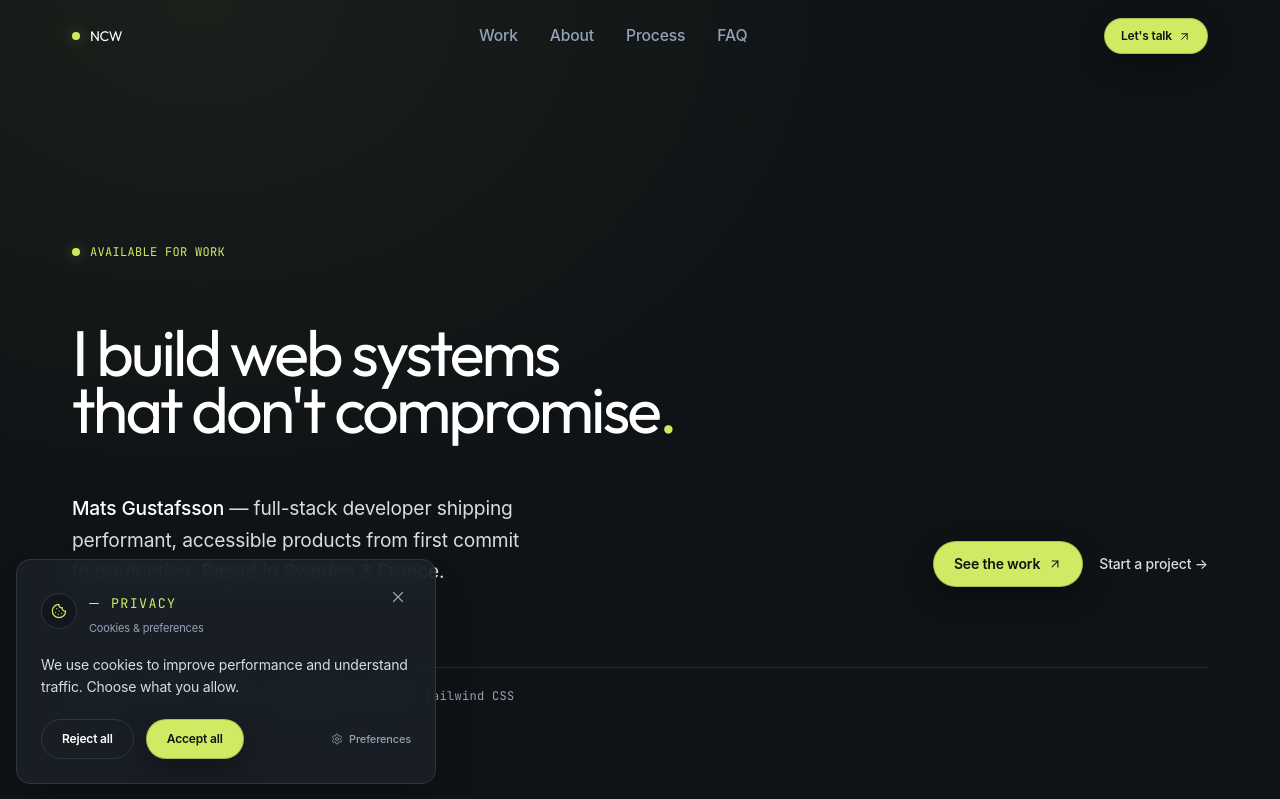
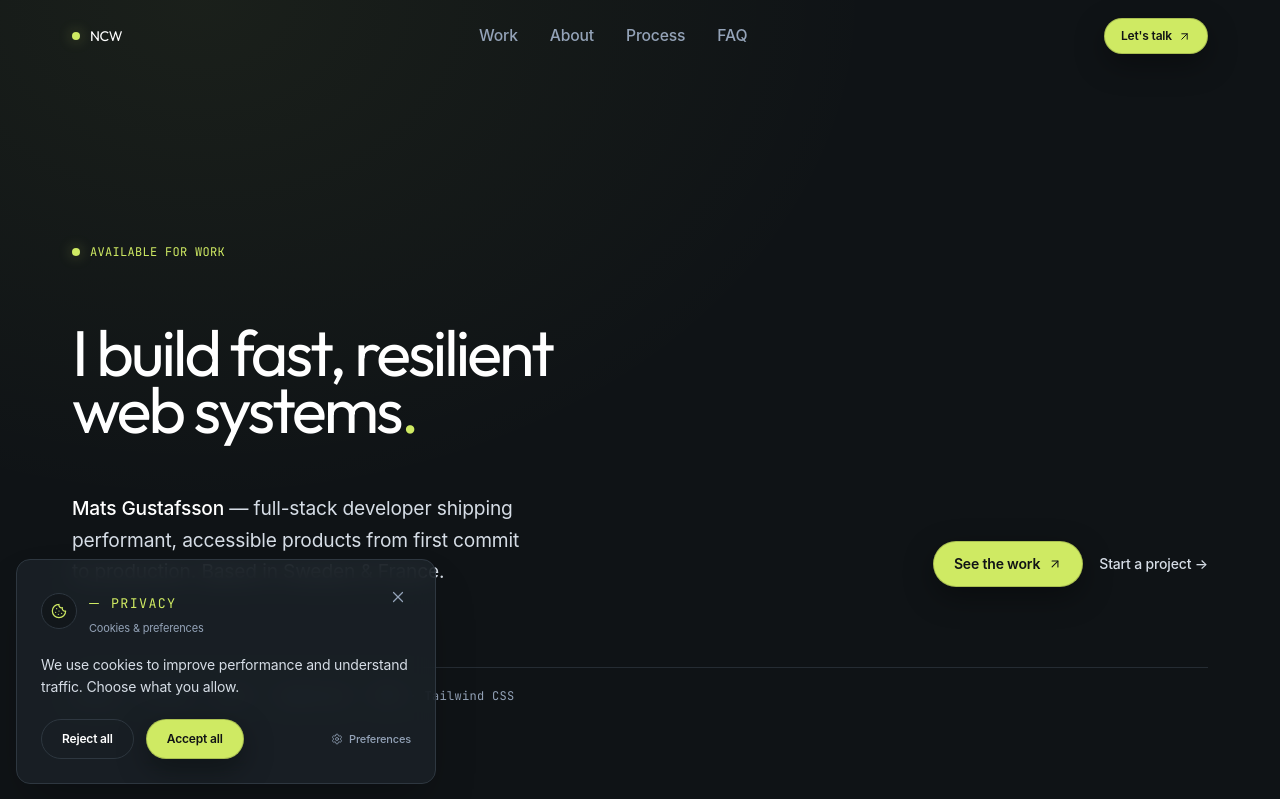
Before and after one commit to Moonchichiii/ncw_client, a React (Vite) app: page / in a window 1280 px wide. Shown: the top 799 px of the page. Built offline with nearby package versions, Linux system fonts and the light colour scheme; a web font is replaced by a local one.

Commit message:
feat: update hero section heading for improved clarity and emphasis

```diff
--- a/src/components/sections/hero.tsx
+++ b/src/components/sections/hero.tsx
@@ -72,12 +72,12 @@ const Hero = memo(() => {
         </div>
 
         <h1
-          className="font-heading font-extrabold tracking-[-0.045em] leading-[0.92] md:leading-[0.88] max-w-[18ch]"
+          className="font-heading font-extrabold tracking-[-0.045em] leading-[0.92] md:leading-[0.88] max-w-[20ch]"
           style={{ fontSize: "var(--text-h1)" }}
         >
-          I build web systems
+          I build fast, resilient
           <br />
-          that don&apos;t compromise
+          web systems
           <span className="text-lime">.</span>
         </h1>
 
```
